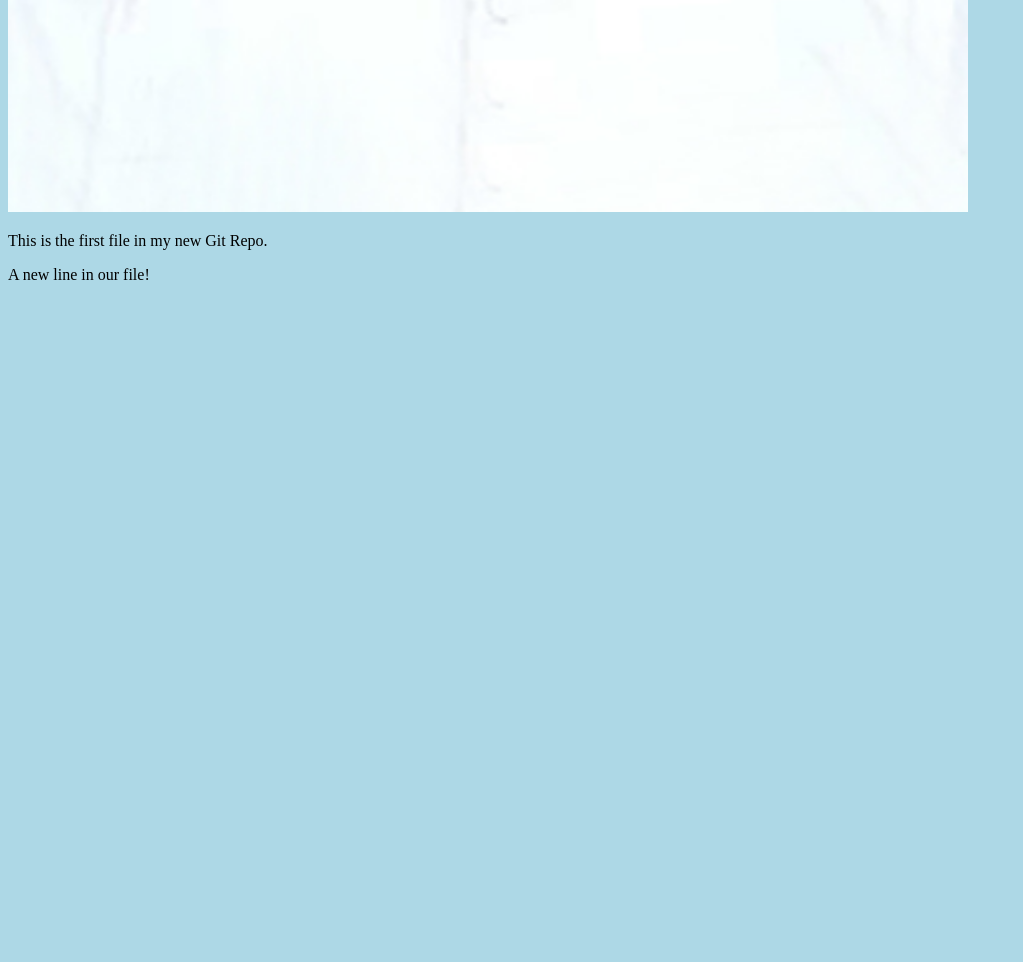
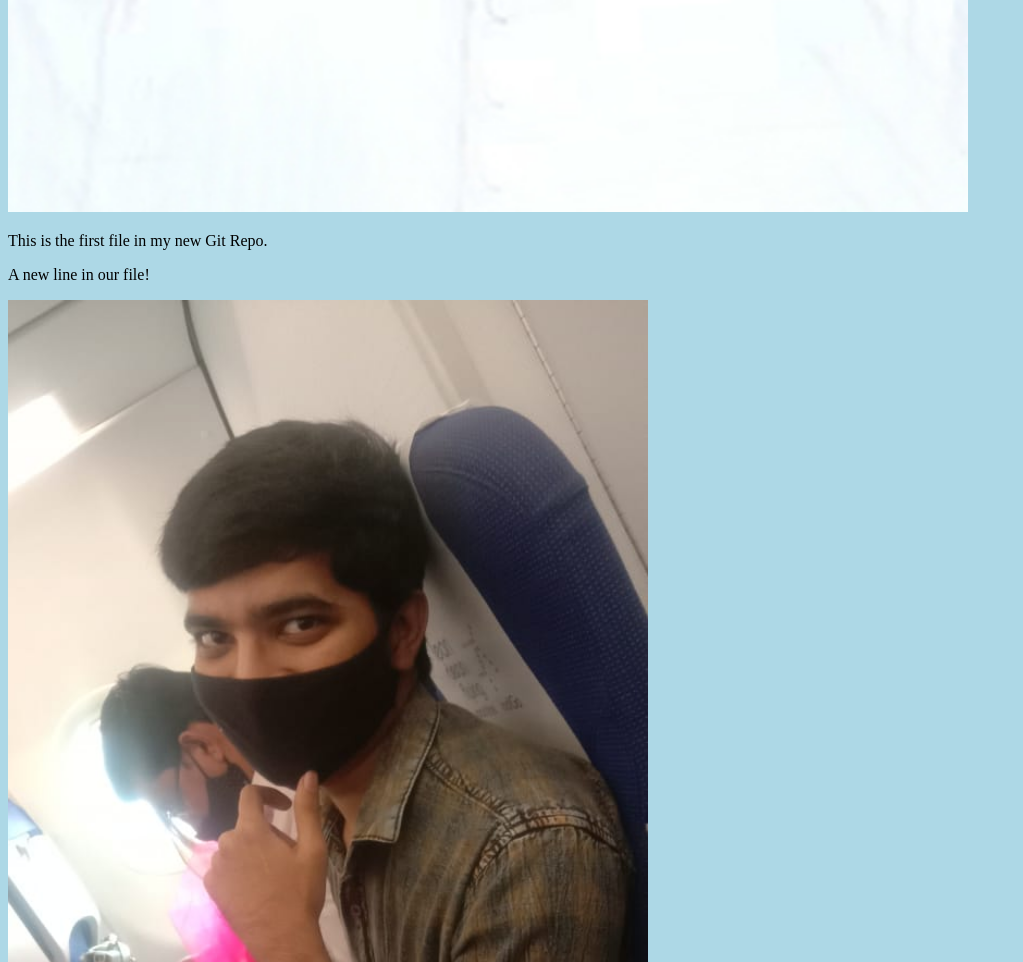
Before and after one commit to nithishm995/helloworld, a plain HTML site: page index.html in a window 1280 px wide. Shown: the part 1158-2120 px from the top of the page, without its empty margins (0-1023 px from the left). Before the commit the page ends 1458 px from the top, so only its background shows below. Drawn offline with Linux system fonts and the light colour scheme.

Commit message:
added new image

```diff
--- a/index.html
+++ b/index.html
@@ -11,5 +11,6 @@
 style="width:100%;max-width:960px"></div>
 <p>This is the first file in my new Git Repo.</p>
 <p>A new line in our file!</p>
+<div><img src="WhatsApp Image 2022-06-03 at 11.49.35 AM.jpeg" alt="Hello Git" style="width:100%;max-width:640px"></div>
 </body>
 </html>
```
Also changed, not shown: WhatsApp Image 2022-06-03 at 11.49.35 AM.jpeg (added).
